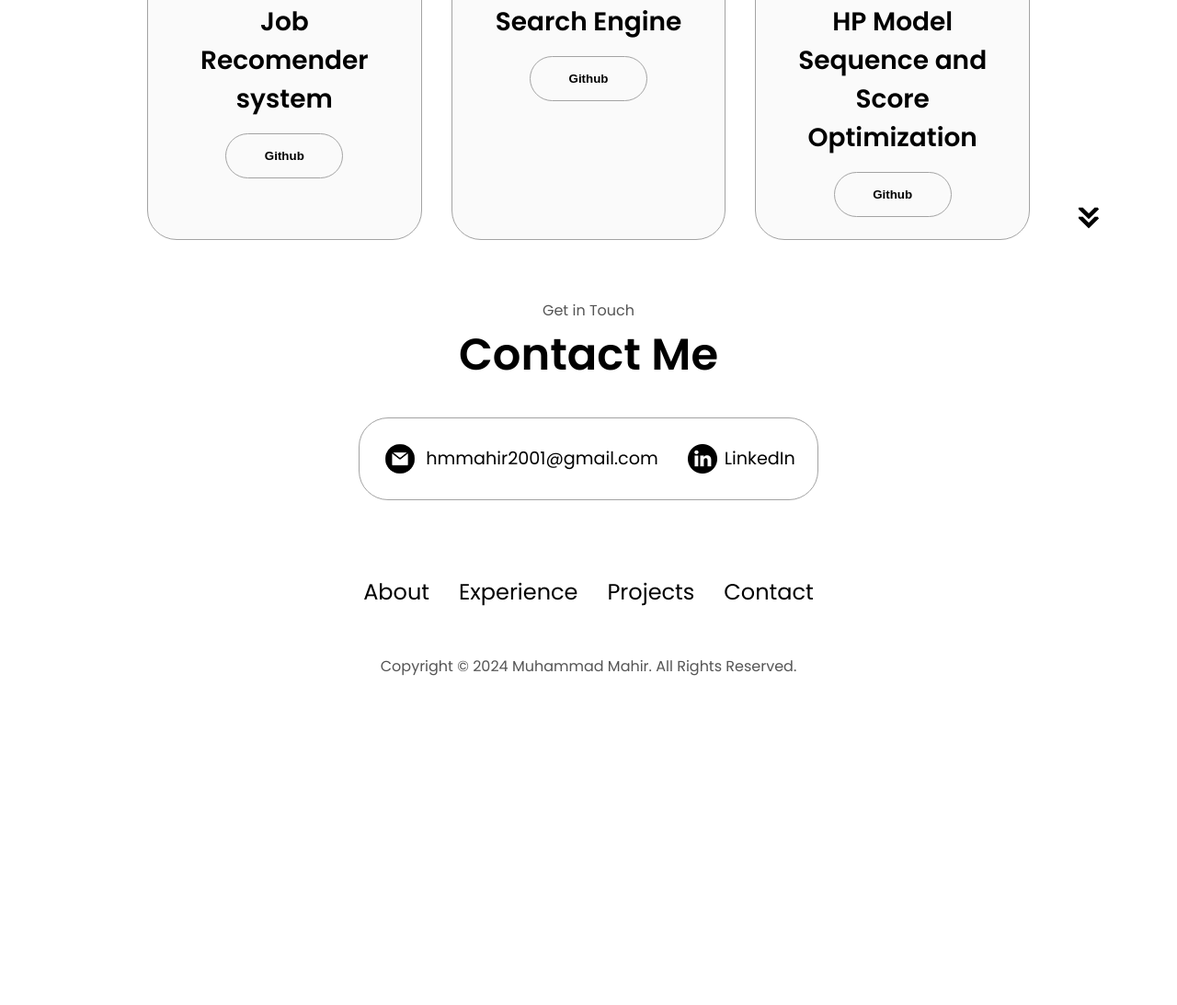
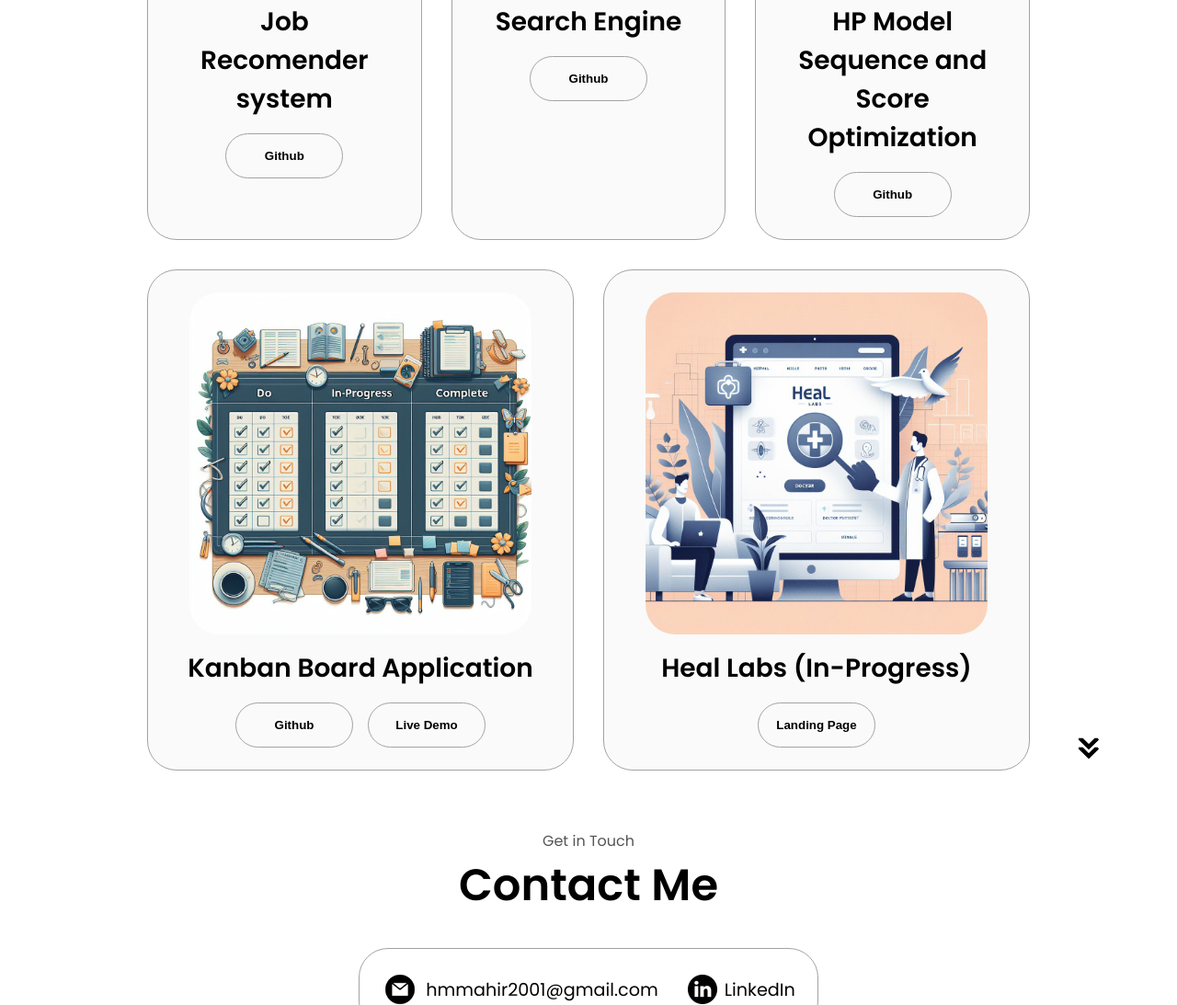
Before and after one commit to Muhammad-Mahir157/Portfolio, a plain HTML site: page index.html in a window 1280 px wide. Shown: the part 2855-3948 px from the top of the page at 92% size. Before the commit the page ends 3639 px from the top, so only its background shows below. Drawn offline with Linux system fonts and the light colour scheme.

Commit message:
Updated the resume and added some new projects

```diff
--- a/index.html
+++ b/index.html
@@ -290,6 +290,7 @@
       <h1 class="title">Projects</h1>
       <div class="experience-details-container">
         <div class="about-containers">
+          <!-- Project 1 Details -->
           <div class="details-container color-container">
             <div class="article-container">
               <img
@@ -314,6 +315,7 @@
               </button> -->
             </div>
           </div>
+          <!-- Project 2 Details -->
           <div class="details-container color-container">
             <div class="article-container">
               <img
@@ -338,6 +340,7 @@
               </button> -->
             </div>
           </div>
+          <!-- Project 3 Details -->
           <div class="details-container color-container">
             <div class="article-container">
               <img
@@ -357,6 +360,56 @@
               <!-- <button
                 class="btn btn-color-2 project-btn"
                 onclick="location.href='https://github.com/'"
+              >
+                Live Demo
+              </button> -->
+            </div>
+          </div>
+          <!-- Project 4 Details -->
+          <div class="details-container color-container">
+            <div class="article-container">
+              <img
+                src="./assets/images/kanban-board-app-display-Image.jpg"
+                alt="Kanban board image"
+                class="project-img"
+              />
+            </div>
+            <h2 class="experience-sub-title project-title">Kanban Board Application</h2>
+            <div class="btn-container">
+              <button
+                class="btn btn-color-2 project-btn"
+                onclick="location.href='https://github.com/Muhammad-Mahir157/Kanban-Board'"
+              >
+                Github
+              </button>
+              <button
+                class="btn btn-color-2 project-btn"
+                onclick="location.href='https://muhammad-mahir157.github.io/Kanban-Board/'"
+              >
+                Live Demo
+              </button>
+            </div>
+          </div>
+           <!-- Project 5 Details -->
+           <div class="details-container color-container">
+            <div class="article-container">
+              <img
+                src="./assets/images/heal-labs.jpg"
+                alt="Heal Labs"
+                class="project-img"
+              />
+            </div>
+            <h2 class="experience-sub-title project-title">Heal Labs (In-Progress)</h2>
+            <div class="btn-container">
+              <button
+                class="btn btn-color-2 project-btn"
+                onclick="location.href='https://heallabsonline.com/'"
+              >
+                Landing Page
+              </button>
+              <!-- <button
+                class="btn btn-color-2 project-btn"
+                onclick="location.href=''"
               >
                 Live Demo
               </button> -->
```
Also changed, not shown: assets/images/heal-labs.jpg (added), assets/images/kanban-board-app-display-Image.jpg (added), 1 other file.
